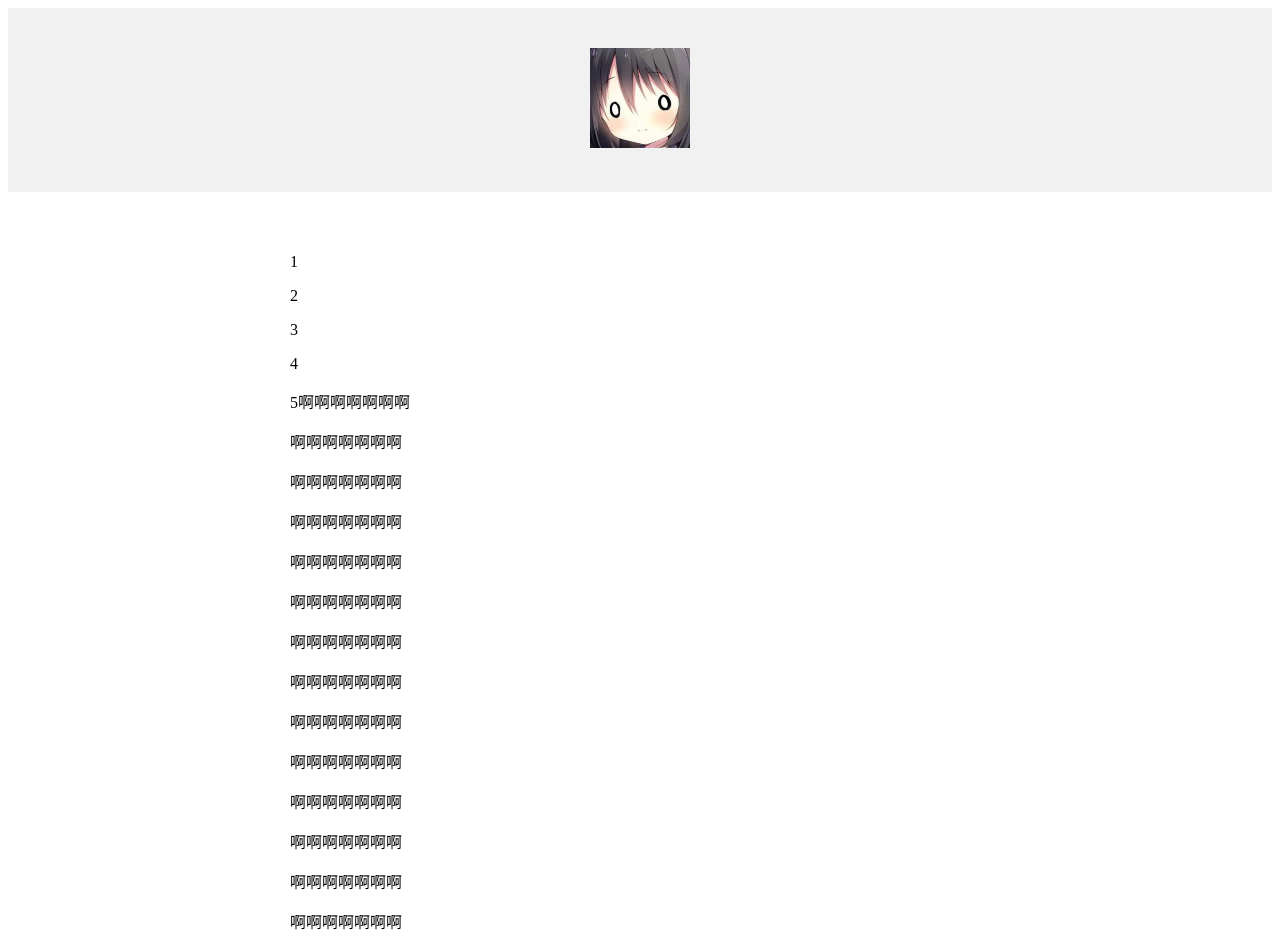
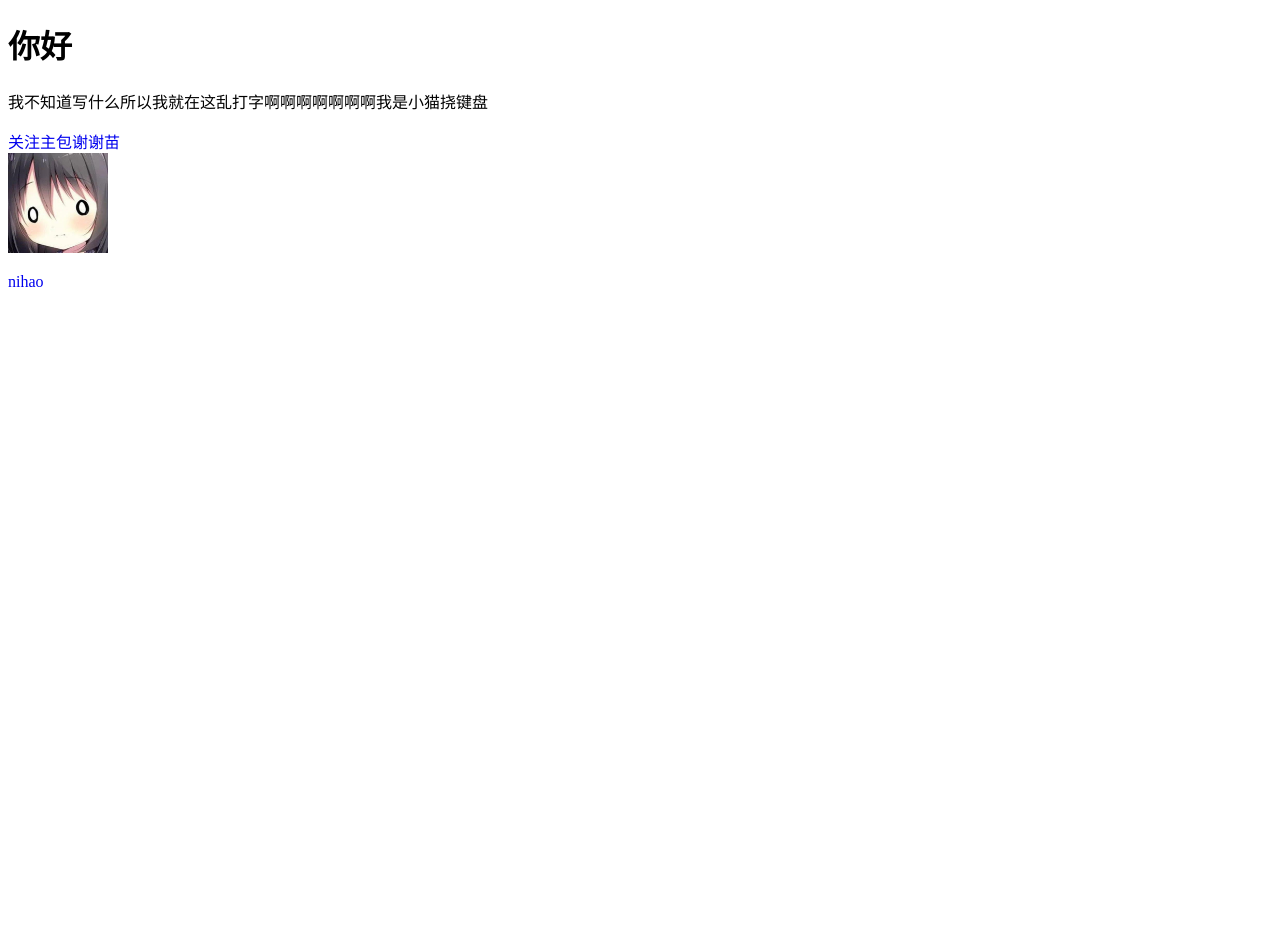
Before and after one commit to lantianx233/lantianx.io, a plain HTML site: page index.html in a window 1280 px wide. Shown: the top 936 px of the page. After the commit the page ends 800 px from the top, so only its background shows below. Drawn offline with Linux system fonts and the light colour scheme.

Commit message:
呜呜呜呜呜

```diff
--- a/index.html
+++ b/index.html
@@ -1,41 +1,15 @@
 <!DOCTYPE html>
-<html lang="zh">
+<html lang="zh-CN">
 <head>
     <meta charset="UTF-8">
     <meta name="viewport" content="width=device-width, initial-scale=1.0">
-    <title>Document</title>
+    <title>你好</title>
 </head>
 <body>
-    <div style="background: #f1f1f1f1;
-     text-align: center;
-      padding: 40px;" >
-    <img src="0.0.jpeg" alt="你看不见我" width="100px" height="100px"></div>
-    <div style="max-width: 700px;
-    margin: 30px auto;
-    padding: 15px" >
-        <p>1</p>
-        <p>2</p>
-        <p>3</p>
-        <p>4</p>
-        <p>5啊啊啊啊啊啊啊</p>
-        <p>啊啊啊啊啊啊啊</p>
-        <p>啊啊啊啊啊啊啊</p>
-        <p>啊啊啊啊啊啊啊</p>
-        <p>啊啊啊啊啊啊啊</p>
-        <p>啊啊啊啊啊啊啊</p>
-        <p>啊啊啊啊啊啊啊</p>
-        <p>啊啊啊啊啊啊啊</p>
-        <p>啊啊啊啊啊啊啊</p>
-        <p>啊啊啊啊啊啊啊</p>
-        <p>啊啊啊啊啊啊啊</p>
-        <p>啊啊啊啊啊啊啊</p>
-        <p>啊啊啊啊啊啊啊</p>
-        <p>啊啊啊啊啊啊啊</p>
-    </div>
-    <div style="background: #f1f1f1f1;
-     text-align: center;
-      padding: 40px; font-size: 14px
-      ;">
-      <a style="text-decoration: none;" href="https://space.bilibili.com/3494359127296297">关注主包谢谢苗</a></div>
+    <div><h1 class="hezi">你好</h1></div>
+    <p>我不知道写什么所以我就在这乱打字啊啊啊啊啊啊啊我是小猫挠键盘</p>
+    <div><a class="hezi" style="text-decoration: none; " href="https://space.bilibili.com/3494359127296297" >关注主包谢谢苗</a></div>
+    <div><img class="hezi" src="0.0.jpeg" alt="亻 尔 女 子" width="100px" height="100px"></div>
+    <p><a class="hezi" style="text-decoration: none;" href="index1.html">nihao</a></p>
 </body>
 </html>
```
Also changed, not shown: index1.html (added, +41 -0 lines).
